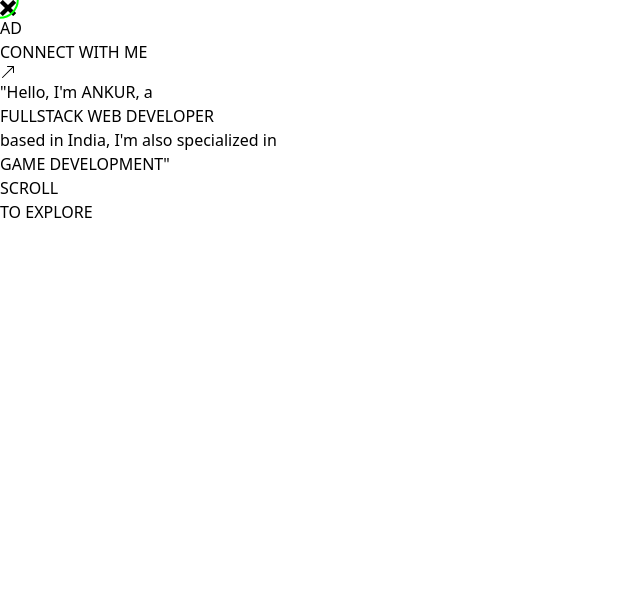
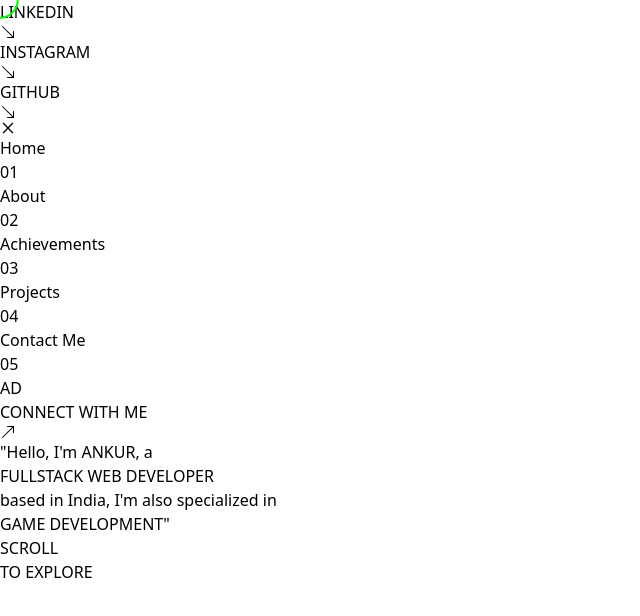
Before and after one commit to Anks2833/Anks_Portfolio, a React (Vite) app: page / in a window 1280 px wide. Shown: the top 616 px of the page, without its empty margins (0-640 px from the left). Built offline with nearby package versions, Linux system fonts and the light colour scheme.

Commit message:
third-commit

```diff
--- a/src/App.jsx
+++ b/src/App.jsx
@@ -1,4 +1,4 @@
-import React, { useEffect, useState } from 'react';
+import { useEffect, useState } from 'react';
 import { gsap } from 'gsap';
 import Page1 from './pages/Page1';
 import Sidebar from './components/Sidebar';
--- a/src/components/Page1Content.jsx
+++ b/src/components/Page1Content.jsx
@@ -1,18 +1,69 @@
-import React from 'react'
+import React, { useRef, useEffect } from 'react';
+import { gsap } from 'gsap';
 
 const Page1Content = () => {
+    const contentRef = useRef(null);
+
+    useEffect(() => {
+        const handleMouseMove = (event) => {
+            const { clientX, clientY } = event;
+            const { left, top, width, height } = contentRef.current.getBoundingClientRect();
+            const x = clientX - (left + width / 2);
+            const y = clientY - (top + height / 2);
+
+            // Calculate rotation based on mouse position
+            const rotateX = (y / height) * 50;
+            const rotateY = -(x / width) * 70;
+
+            // Apply the transformations
+            gsap.to(contentRef.current, {
+                rotateX: rotateX,
+                rotateY: rotateY,
+                duration: 0.3,
+                ease: 'power2.out',
+            });
+        };
+
+        const handleMouseLeave = () => {
+            // Immediately reset rotation when mouse leaves
+            gsap.set(contentRef.current, {
+                rotateX: 0,
+                rotateY: 0,
+            });
+        };
+
+        const element = contentRef.current;
+        element.addEventListener('mousemove', handleMouseMove);
+        element.addEventListener('mouseleave', handleMouseLeave);
+
+        return () => {
+            element.removeEventListener('mousemove', handleMouseMove);
+            element.removeEventListener('mouseleave', handleMouseLeave);
+        };
+    }, []);
+
     return (
-        <div className='text-white leading-12'>
-
-            <div className='flex flex-col justify-center items-center'>
-                <p className='text-[4.6vw] text-center font-light'><span className='italic'>"Hello, I'm</span> <span className='font-bold'>ANKUR</span><span className='italic'>, a</span></p>
-                <p className='text-[4.6vw] text-center font-bold text-zinc-950 bg-white w-fit'>FULLSTACK WEB DEVELOPER</p>
-                <p className='text-[4.6vw] text-center font-light italic'>based in India, I'm also specialized in</p>
-                <p className='text-[4.6vw] text-center font-bold text-zinc-950 bg-white w-fit'>GAME DEVELOPMENT<span className='font-light italic text-black'>"</span></p>
+        <div className='w-full text-white flex justify-center'>
+            <div
+                ref={contentRef}
+                className='w-full h-[100vh] flex flex-col justify-start items-center ml-12'
+                style={{
+                    perspective: '1000px',
+                    transformStyle: 'preserve-3d',
+                    position: 'relative',
+                }}
+            >
+                <p className='text-[5vw] text-center font-light tracking-wider'>
+                    <span className='italic'>"Hello, I'm</span> <span className='font-bold'>ANKUR</span><span className='italic'>, a</span>
+                </p>
+                <p className='text-[5vw] text-center font-bold text-zinc-950 bg-white w-fit tracking-wider'>FULLSTACK WEB DEVELOPER</p>
+                <p className='text-[5vw] text-center font-light italic tracking-wider'>based in India, I'm also specialized in</p>
+                <p className='text-[5vw] text-center font-bold text-zinc-950 bg-white w-fit tracking-wider'>
+                    GAME DEVELOPMENT<span className='font-light italic text-black'>"</span>
+                </p>
             </div>
-
         </div>
-    )
+    );
 }
 
-export default Page1Content
+export default Page1Content;
--- a/src/components/Sidebar.jsx
+++ b/src/components/Sidebar.jsx
@@ -1,20 +1,44 @@
 import React from 'react';
-import { ImCross } from "react-icons/im";
+import { AiOutlineClose } from "react-icons/ai";
+import SidebarLinks from './SidebarLinks';
+import { NavLink } from 'react-router-dom';
+
 
 const Sidebar = ({ isVisible, onClose }) => {
+
+    const navLinks = [
+        { id: "01", name: "Home" },
+        { id: "02", name: "About" },
+        { id: "03", name: "Achievements" },
+        { id: "04", name: "Projects" },
+        { id: "05", name: "Contact Me" }
+    ]
+
     return (
         <div className={`sidebar absolute z-10 w-full h-screen bg-white flex justify-start transition-all ${isVisible ? 'translate-x-0' : '-translate-x-full'}`}>
             <div className='w-12 h-screen'>
-                <div className='h-1/3 bg-black border'></div>
-                <div className='h-1/3 bg-black border'></div>
-                <div className='h-1/3 bg-black border'></div>
+                <SidebarLinks />
             </div>
 
             <div className='w-[50vw] bg-black'></div>
 
             <div className='h-screen flex items-center'>
-                <h1 className='bg-black text-white p-5' onClick={onClose}><ImCross /></h1>
+                <h1 className='bg-black text-white px-2 py-5' onClick={onClose}><AiOutlineClose /></h1>
             </div>
+
+            <div className='absolute left-32 top-12 flex flex-col gap-16'>
+                {navLinks.map((nav) => {
+                    return (
+                            <div key={nav.id} className='w-[40vw] flex items-start gap-3 border-b border-b-white text-zinc-300 hover:text-blue-500 hover:border-b-blue-600 hover:italic'>
+
+                                <h1 className='text-[3.5vw] font-semibold'>{nav.name}</h1>
+                                <h1 className='text-3xl mt-2'>{nav.id}</h1>
+
+                            </div>
+                    )
+                })}
+            </div>
+
         </div>
     )
 }
--- /dev/null
+++ b/src/components/SidebarLinks.jsx
@@ -0,0 +1,27 @@
+import { BsArrowDownRight } from "react-icons/bs";
+
+const SidebarLinks = () => {
+
+    const socialData = [
+        { id: "1", name: "LINKEDIN", icon: <BsArrowDownRight /> },
+        { id: "1", name: "INSTAGRAM", icon: <BsArrowDownRight /> },
+        { id: "1", name: "GITHUB", icon: <BsArrowDownRight /> },
+    ]
+
+    return (
+        <>
+
+            {socialData.map(item => {
+                return (
+                    <div key={item.id} className='h-1/3 bg-black text-white border flex flex-col justify-between items-center py-12 hover:translate-x-2 hover:translate-y-2 transition-all'>
+                        <h1 className='rotate-90 text-lg'>{item.name}</h1>
+                        <div>{item.icon}</div>
+                    </div>
+                )
+            })}
+
+        </>
+    )
+}
+
+export default SidebarLinks
--- a/src/index.css
+++ b/src/index.css
@@ -2,13 +2,27 @@
 @tailwind components;
 @tailwind utilities;
 
-/* Set the default cursor for the entire application */
+
 html, body {
   cursor: default;
+  overflow: hidden;
 }
 
 *::selection {
   cursor: default;
-  background-color: white;
-  color: black;
+  background-color: transparent;
 }
+
+::-webkit-scrollbar {
+  display: none;
+}
+
+
+html {
+  scrollbar-width: none;
+}
+
+
+body {
+  -ms-overflow-style: none;
+}
--- a/src/pages/Page1.jsx
+++ b/src/pages/Page1.jsx
@@ -1,33 +1,37 @@
-import React from 'react'
-import Navbar from '../components/Navbar'
-import Page1Content from '../components/Page1Content'
-
-import { FaLinkedin } from "react-icons/fa";
+import Navbar from '../components/Navbar';
+import Page1Content from '../components/Page1Content';
 import SidebarTrigger from '../components/SidebarTrigger';
+import { motion } from 'framer-motion';
 
 const Page1 = () => {
   return (
     <div>
       <Navbar />
-
       <Page1Content />
 
       {/* The bottom content */}
-      <div className='flex justify-between px-5 mt-40'>
-
+      <div className='absolute bottom-2 flex justify-between px-5'>
         <div className='flex items-start gap-2'>
-          <div className='bg-white w-[0.01vw] h-16'></div>
+          {/* Animated div using Framer Motion */}
+          <motion.div
+            className='bg-white w-[0.01vw] h-16 origin-top' // Set origin to top
+            animate={{ scaleY: [0, 1, 0], opacity: 0 }} // Animate scaleY from 0 to 1 and back to 0
+            transition={{
+              duration: 2, // Total duration for the full cycle
+              repeat: Infinity, // Repeat the animation indefinitely
+              ease: 'easeInOut', // Easing function for smoothness
+            }}
+          />
           <div className='flex flex-col text-white leading-none'>
-            <h1 className='font-extrabold text-[1.5vw]'>SCROLL</h1>
-            <h1 className='font-extrabold text-[1.5vw]'>TO EXPLORE</h1>
+            <h1 className='font-extrabold text-[1vw]'>SCROLL</h1>
+            <h1 className='font-extrabold text-[1vw]'>TO EXPLORE</h1>
           </div>
         </div>
       </div>
 
       <SidebarTrigger />
-
     </div>
-  )
+  );
 }
 
-export default Page1
+export default Page1;
```
